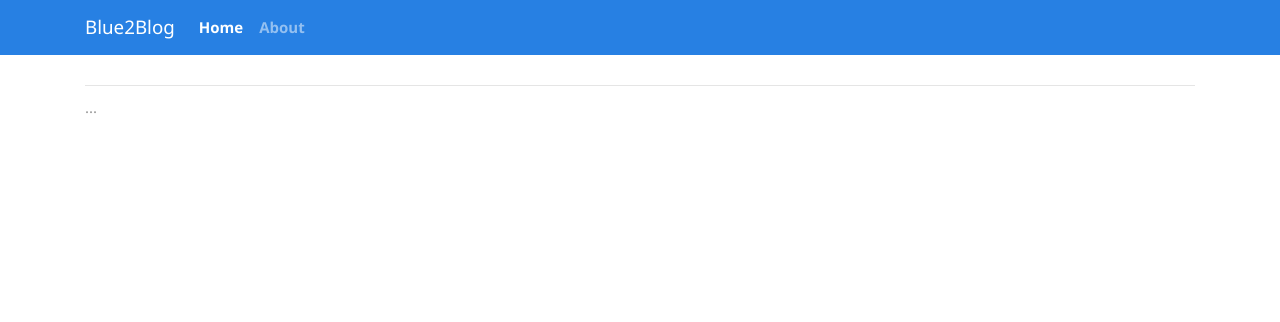
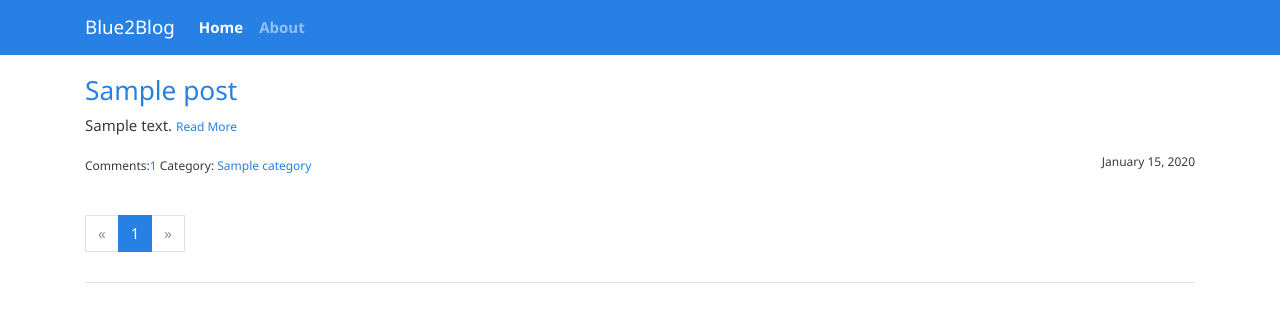
Before and after one commit to MoonMonsters/Blue2Blog, a Flask app: page / in a window 1280 px wide. Shown: the top 322 px of the page. Run offline with Flask 2, Linux system fonts and the light colour scheme; tables that the repository leaves empty hold one stand-in row (values such as "Sample post"); some libraries are stand-ins or nearby versions.

Commit message:
主页代码完成

```diff
--- a/Blue2Blog/blueprints/admin.py
+++ b/Blue2Blog/blueprints/admin.py
@@ -4,3 +4,8 @@
 from flask import Blueprint
 
 admin_bp = Blueprint('admin', __name__)
+
+
+@admin_bp.route('/post')
+def new_post():
+	pass
--- a/Blue2Blog/blueprints/blog.py
+++ b/Blue2Blog/blueprints/blog.py
@@ -1,17 +1,31 @@
 #!/usr/bin/env python
 # -*- coding: utf-8 -*-
 
-from flask import Blueprint
+from flask import Blueprint, current_app
 from flask import render_template, request
+
+from Blue2Blog.models import Post
 
 blog_bp = Blueprint('blog', __name__)
 
 
-@blog_bp.route('/')
-def index():
-	print('blog.index')
-	print(request.endpoint)
-	return render_template('blog/index.html')
+# 需要构建两个route
+@blog_bp.route('/', defaults={'page': 1})
+@blog_bp.route('/page/<int:page>')
+def index(page):
+	# 得到当前页数
+	# page = request.args.get('page', 1, type=int)
+	# 每一页的数量
+	per_page = current_app.config.get('BLUE2BLOG_POST_PER_PAGE', 15)
+	pagination = Post.query.order_by(Post.timestamp.desc()).paginate(page, per_page=per_page)
+	posts = pagination.items
+
+	# posts = Post.query.order_by(Post.timestamp.desc()).all()
+	context = {}
+	context.update(posts=posts)
+	context.update(pagination=pagination)
+
+	return render_template('blog/index.html', **context)
 
 
 @blog_bp.route('/about')
--- a/Blue2Blog/settings.py
+++ b/Blue2Blog/settings.py
@@ -13,7 +13,7 @@ class BaseConfig(object):
 	SQLALCHEMY_TRACK_MODIFICATIONS = False
 
 	MAIL_SERVER = os.getenv('MAIL_SERVER')
-	MAIL_PORT = 465
+	MAIL_PORT = 25
 	MAIL_USE_SSL = True
 	MAIL_USERNAME = os.getenv('MAIL_USERNAME')
 	MAIL_PASSWORD = os.getenv('MAIL_PASSWORD')
@@ -36,6 +36,7 @@ class TestingConfig(BaseConfig):
 	TESTING = True
 	WTF_CSRF_ENABLED = False
 	SQLALCHEMY_DATABASE_URI = 'sqlite:///:memory'
+	DEBUG = True
 
 
 class ProductionConfig(BaseConfig):
--- a/Blue2Blog/templates/base.html
+++ b/Blue2Blog/templates/base.html
@@ -45,7 +45,6 @@
     {% block content %}{% endblock content %}
     {% block footer %}
         <footer>
-            ...
         </footer>
     {% endblock footer %}
 </main>
--- a/Blue2Blog/templates/blog/index.html
+++ b/Blue2Blog/templates/blog/index.html
@@ -1,6 +1,44 @@
 {% extends 'base.html' %}
+{% from 'macros.html' import pager %}
+{% from 'bootstrap/pagination.html' import render_pagination %}
 
-<div class="page-header">
-    <h1 class="display-3">{{ admin.blog_title|default('Blog Title') }}</h1>
-    <h4 class="text-muted">&nbsp;{{ admin.blog_sub_title|default('Blog Subtitle') }}</h4>
-</div>
+{% block content %}
+    {% if posts %}
+        {% for post in posts %}
+            <h3 class="text-primary">
+                <a href="{{ url_for('blog.show_post',post_id=post.id) }}">{{ post.title }}</a>
+            </h3>
+            <p>
+                {{ post.body|striptags|truncate }}
+                <small>
+                    <a href="{{ url_for('blog.show_post',post_id=post.id) }}">Read More</a>
+                </small>
+            </p>
+            <small>
+                Comments:<a
+                    href="{{ url_for('blog.show_post',post_id=post.id) }}#comments">{{ post.comments|length }}</a>
+                Category: <a
+                    href="{{ url_for('blog.show_category',category_id=post.category.id) }}">{{ post.category.name }}</a>
+                <span class="float-right">{{ moment(post.timestamp).format('LL') }}</span>
+            </small>
+            {% if not loop.last %}
+                <hr/>
+            {% endif %}
+        {% endfor %}
+        <div class="page-footer">
+            {{ render_pagination(pagination) }}
+        </div>
+    {% else %}
+        <div class="tip">
+            <h5>No Posts yet.</h5>
+            {% if current_user.is_authenticated %}
+                <a href="{{ url_for('admin.new_post') }}">Write Now</a>
+            {% endif %}
+        </div>
+    {% endif %}
+{% endblock content %}
+
+{#<div class="page-header">#}
+{#    <h1 class="display-3">{{ admin.blog_title|default('Blog Title') }}</h1>#}
+{#    <h4 class="text-muted">&nbsp;{{ admin.blog_sub_title|default('Blog Subtitle') }}</h4>#}
+{#</div>#}
--- a/Blue2Blog/templates/macros.html
+++ b/Blue2Blog/templates/macros.html
@@ -3,3 +3,22 @@
         <a class="nav-link" href="{{ url_for(endpoint,**kwargs) }}"><b>{{ text }}</b></a>
     </li>
 {%- endmacro %}
+
+{% macro pager(pagination, fragment='') %}
+    <nav aria-label="Page navigation">
+        <ul class="pagination">
+            <li class="page-item {% if not pagination.has_prev %}disabled{% endif %}">
+                <a class="page-link"
+                   href="{{ url_for(request.endpoint,page=pagination.prev_num,**kwargs) + fragment if pagination.has_prev else '#' }}">
+                    Newer<span aria-hidden="true">&larr;</span>
+                </a>
+            </li>
+            <li class="page-item next {% if not pagination.has_next %}disabled{% endif %}">
+                <a class="page-link"
+                   href="{{ url_for(request.endpoint,page=pagination.next_num,**kwargs) + fragment if pagination.has_next else '#' }}">
+                    Older <span aria-hidden="true">&rarr;</span>
+                </a>
+            </li>
+        </ul>
+    </nav>
+{% endmacro %}
```
